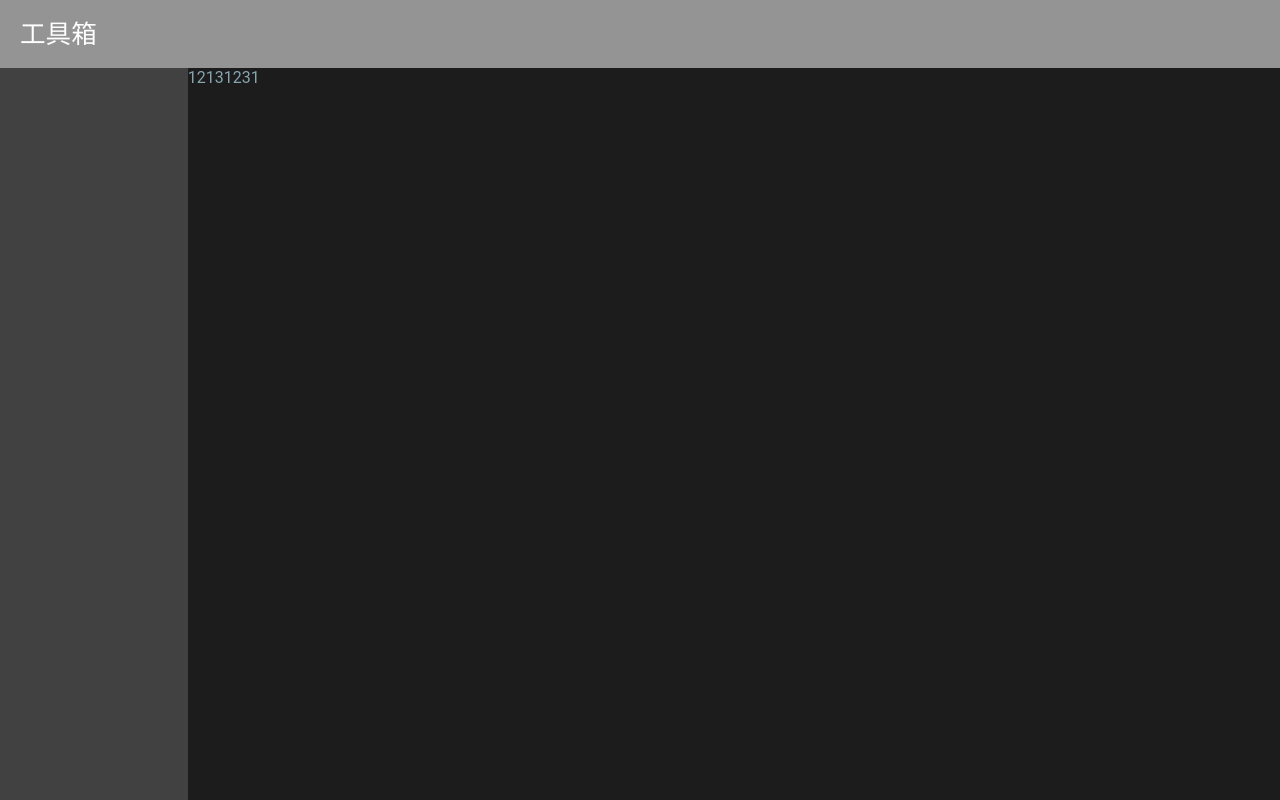
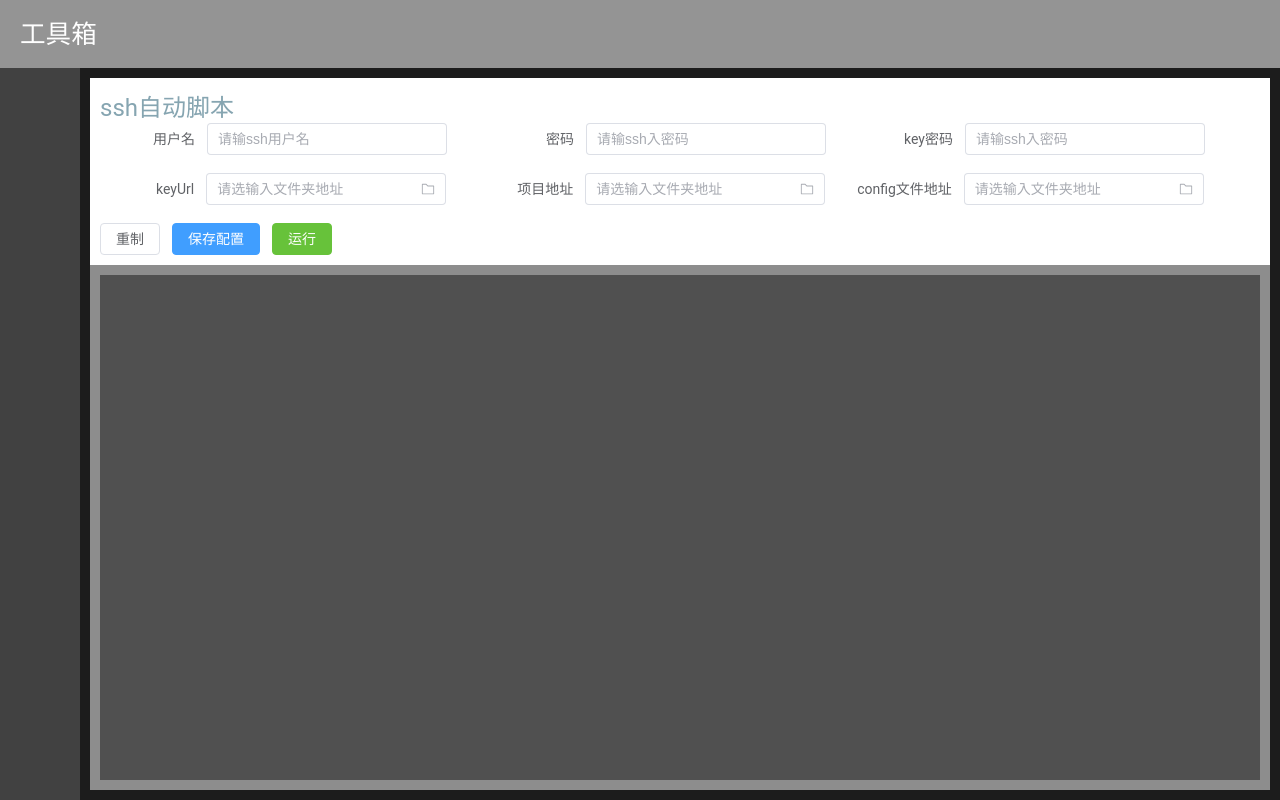
Before and after one commit to pq-code/magicPocket, a Vue app: page /dashboard/ssh in a window 1280 px wide. Built offline with nearby package versions, Linux system fonts and the light colour scheme.

Commit message:
feat：低代码加入

```diff
--- a/package.json
+++ b/package.json
@@ -23,6 +23,7 @@
     "@babel/plugin-transform-arrow-functions": "^7.23.3",
     "@electron-toolkit/preload": "^3.0.0",
     "@electron-toolkit/utils": "^3.0.0",
+    "@element-plus/icons-vue": "^2.3.1",
     "dayjs": "^1.11.10",
     "electron-log": "^5.0.3",
     "electron-updater": "^6.1.7",
--- a/src/preload/service/user.service.ts
+++ b/src/preload/service/user.service.ts
@@ -17,6 +17,7 @@ interface userType {
   userInfo?: string
   secretKey?: string
 }
+
 // 创建用户信息
 export const UserServiceCreateUser = async ({
   userName,
--- a/src/renderer/src/main.ts
+++ b/src/renderer/src/main.ts
@@ -8,6 +8,8 @@ import router from './router/index.js'
 import ElementPlus from 'element-plus';
 import 'element-plus/dist/index.css';
 import zhCn from 'element-plus/es/locale/lang/zh-cn';
+import * as ElementPlusIconsVue from '@element-plus/icons-vue'
+
 
 import './assets/iconfont/iconfont.css'
 
@@ -15,6 +17,9 @@ const app = createApp(App)
 
 app.use(router)
 app.use(ElementPlus, { locale: zhCn });
+for (const [key, component] of Object.entries(ElementPlusIconsVue)) {
+  app.component(key, component)
+}
 app.mount('#app')
 
 // 去除控制台警告⚠
--- /dev/null
+++ b/src/renderer/src/router/branch/draggingDragging.ts
@@ -0,0 +1,10 @@
+const draggingDragging = [
+  {
+    path: '/draggingDragging',
+    name: 'draggingDragging',
+    component: () =>
+      import(/* webpackChunkName: "about" */ "@renderer/views/draggingDragging/draggingDragging.vue"),
+    meta: { hidden: false, title: '表单搭建平台' }
+  }
+]
+export default draggingDragging
--- a/src/renderer/src/router/index.ts
+++ b/src/renderer/src/router/index.ts
@@ -1,13 +1,14 @@
 import { createRouter, createWebHistory } from 'vue-router'
 import systemSettings from './branch/systemSettings'
 import ssh from './branch/ssh'
+import draggingDragging from './branch/draggingDragging'
 const router = {
   history: createWebHistory(import.meta.env.BASE_URL),
   routes: [
     {
       path: '/',
       name: 'home',
-      redirect: "/dashboard",
+      redirect: "/draggingDragging",
     },
     {
       path: "/dashboard",
@@ -15,15 +16,23 @@ const router = {
       redirect: "/dashboard/ssh",
       component: () =>
         import(/* webpackChunkName: "about" */ "@renderer/views/dashboard/dashboard.vue"),
-      // leaf: true,//只有一个节点
       children: [
         ...systemSettings,
-        ...ssh
+        ...ssh,
+        ...draggingDragging
       ],
       meta: { hidden: false, title: "首页" },
-    }
+    },
+    {
+      path: "/draggingDragging",
+      name: "draggingDragging",
+      component: () =>
+        import(/* webpackChunkName: "about" */ "@renderer/views/draggingDragging/draggingDragging.vue"),
+      meta: { hidden: false, title: "首页" },
+    },
   ]
 }
+
 const routers = createRouter(router)
 console.log('router', router)
 export default routers
--- a/src/renderer/src/views/dashboard/components/dashboardMain/dashboardMain.vue
+++ b/src/renderer/src/views/dashboard/components/dashboardMain/dashboardMain.vue
@@ -2,7 +2,9 @@
 import { ref } from 'vue'
 import dashboardSide from '@renderer/views/dashboard/components/dashboardSide/dashboardSide.vue'
 
-let lengthWidth = ref(window.innerWidth > 1000 ? true : false)
+const defaultSwitch = true
+
+let lengthWidth = ref( window.innerWidth > 1000 ? true : false)
 // 收起撤面板
 let onWindowResize = () => {
   return (lengthWidth.value = window.innerWidth >= 1000)
@@ -11,7 +13,7 @@ window.addEventListener('resize', onWindowResize)
 </script>
 
 <template>
-  <div class="dashboard-main-center-left" :style="{ maxWidth: lengthWidth ? '220px' : '80px' }">
+  <div class="dashboard-main-center-left" :style="{ maxWidth: defaultSwitch ?'80px' :  lengthWidth ? '220px' : '80px' }">
     <dashboardSide></dashboardSide>
   </div>
 
--- /dev/null
+++ b/src/renderer/src/views/draggingDragging/draggingDragging.vue
@@ -0,0 +1,36 @@
+<script setup lang='ts'>
+</script>
+<template>
+  <div class="draggingDragging">
+     <div class="draggingDragging-l">
+
+     </div>
+      <div class="draggingDragging-middle">
+
+     </div>
+      <div class="draggingDragging-r">
+
+     </div>
+  </div>
+</template>
+<style scoped lang='less'>
+ .draggingDragging {
+  display: flex;
+  height: 100%;
+  .draggingDragging-l {
+    width: 300px;
+    height: 100%;
+    background: #ffff;
+  }
+  .draggingDragging-middle {
+    flex: 1;
+    height: 100%;
+    background: #b8b8b8;
+  }
+  .draggingDragging-r {
+    width: 300px;
+    height: 100%;
+    background: #ffff;
+  }
+ }
+</style>
--- a/src/renderer/src/views/ssh/linkSsh.vue
+++ b/src/renderer/src/views/ssh/linkSsh.vue
@@ -1,10 +1,111 @@
+<script setup lang='ts'>
+import { reactive, ref, onMounted } from "vue"
+
+let isPassword = ref(true)
+let from = reactive({
+  password:'',
+  keyPassword: '',
+  userName: '',
+  keyUrl:''
+})
+
+const handleGetPath = (e) =>{
+
+}
+
+const working = () => {
+
+}
+</script>
+
 <template>
-  <div>
-      12131231
+  <div class="ssh-centre">
+      <div class="ssh-centre-title">
+        <div class="title">ssh自动脚本</div>
+        <div class="select">
+          <el-form :inline="true" :model="from" label-width="auto">
+              <el-form-item label="用户名">
+                <el-input v-model="from.userName" style="width: 240px" placeholder="请输ssh用户名"></el-input>
+              </el-form-item>
+              <el-form-item label="密码">
+                <el-input  v-model="from.password"
+                style="width: 240px"
+                type="password"
+                placeholder="请输ssh入密码"
+                show-password></el-input>
+              </el-form-item>
+              <el-form-item label="key密码">
+                <el-input  v-model="from.keyPassword"
+                style="width: 240px"
+                type="password"
+                placeholder="请输ssh入密码"
+                show-password></el-input>
+              </el-form-item>
+              <el-form-item label="keyUrl">
+                <el-input v-model="from.keyUrl" style="width: 240px" placeholder="请选输入文件夹地址">
+                  <template #suffix>
+                    <el-icon  style="cursor: pointer;"
+                        @click="handleGetPath('snapPath')"><Folder /></el-icon>
+                  </template>
+                </el-input>
+              </el-form-item>
+              <el-form-item label="项目地址">
+                <el-input v-model="from.keyUrl" style="width: 240px"
+                  placeholder="请选输入文件夹地址"
+                  @change="handleGetPath"
+                >
+                  <template #suffix>
+                    <el-icon  style="cursor: pointer;"
+                        @click="handleGetPath('snapPath')"><Folder /></el-icon>
+                  </template>
+                </el-input>
+              </el-form-item>
+              <el-form-item label="config文件地址">
+                <el-input v-model="from.keyUrl" style="width: 240px" placeholder="请选输入文件夹地址">
+                  <template #suffix>
+                    <el-icon  style="cursor: pointer;"
+                        @click="handleGetPath('snapPath')"><Folder /></el-icon>
+                  </template>
+                </el-input>
+              </el-form-item>
+              <el-button type="" v-debounce @click="working">重制</el-button>
+             <el-button type="primary" v-debounce @click="working">保存配置</el-button>
+             <el-button type="success" v-debounce @click="working">运行</el-button>
+          </el-form>
+        </div>
+      </div>
+      <div class="ssh-centre-main">
+        <div class="main"></div>
+      </div>
   </div>
 </template>
-<script setup lang='ts'>
-</script>
-<style scoped>
 
+<style scoped lang="less">
+ .ssh-centre {
+  padding: 10px;
+  height: calc(100% - 20px);
+  display: flex;
+  flex-direction: column;
+  .ssh-centre-title{
+    background: #fff;
+    min-height: 80px;
+    padding: 10px;
+    .title {
+      font-size: 1.5rem;
+    }
+  }
+
+  .ssh-centre-main {
+    flex: 1;
+    padding: 10px;
+    background: #8d8d8d;
+    display: flex;
+    .main {
+      width: 100%;
+      height: 100%;
+      background: #505050;
+      overflow: auto;
+    }
+  }
+ }
 </style>
```
Also changed, not shown: 1 other file (tests, documents, lock files or other folders).
